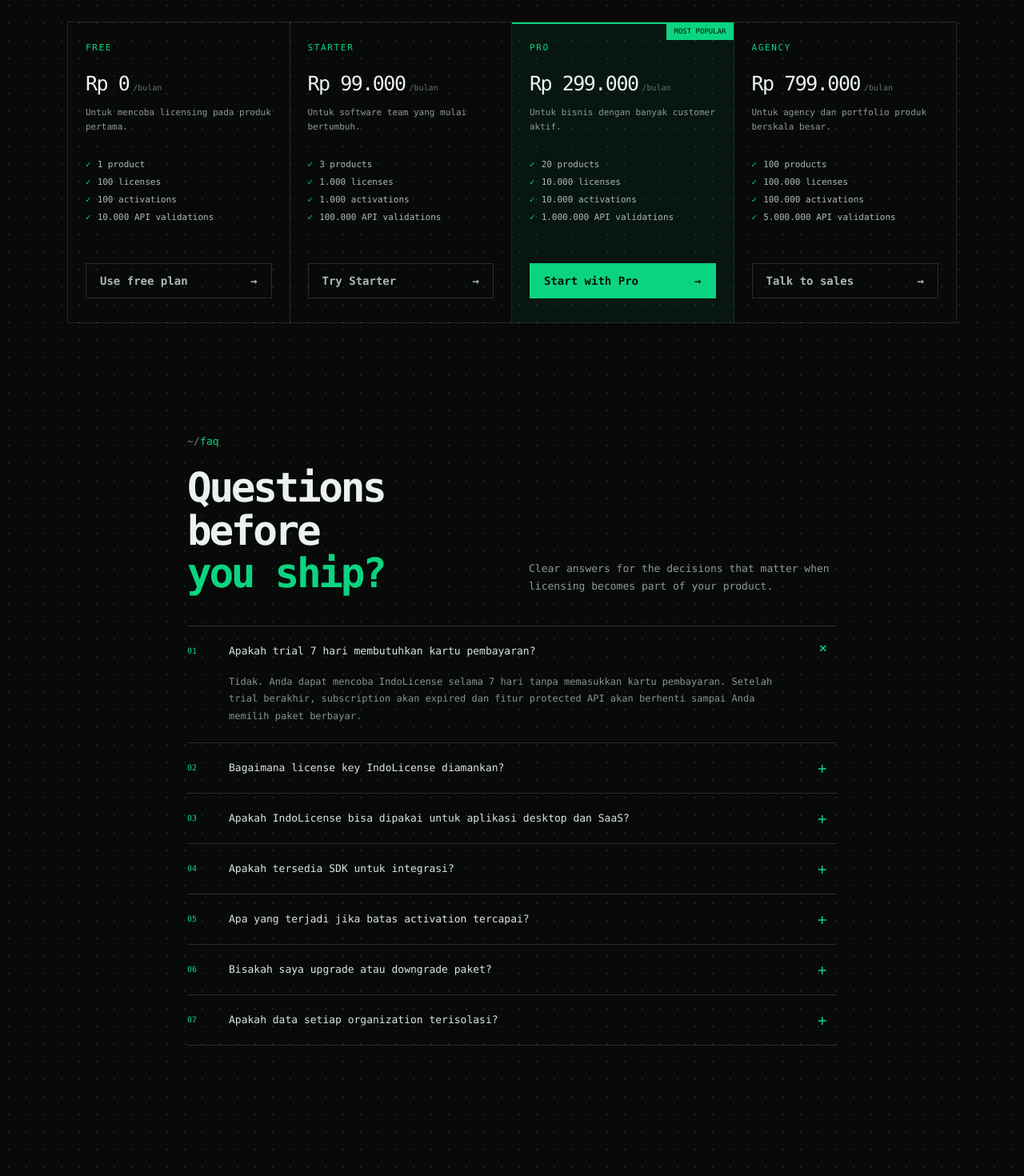
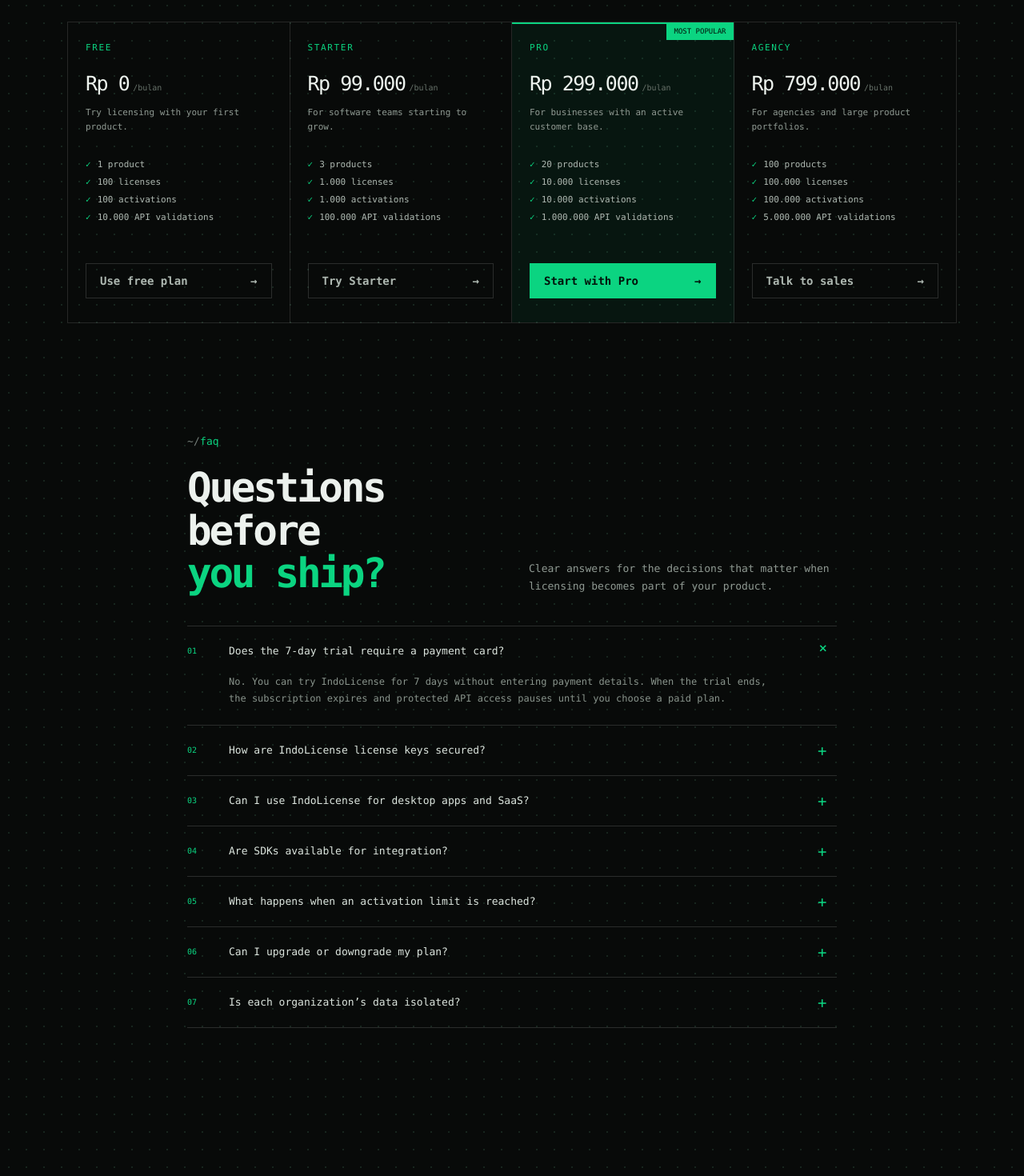
Before and after one commit to nocturnalismee/web-license-manager, a Next.js app: page / in a window 1280 px wide. Shown: the part 2380-3850 px from the top of the page at 80% size. Built offline with nearby package versions, Linux system fonts and the light colour scheme.

Commit message:
fix: keep landing copy language consistent

```diff
--- a/src/app/page.tsx
+++ b/src/app/page.tsx
@@ -17,20 +17,20 @@
 ];
 
 const pricingPlans = [
-  { name: "Free", price: "Rp 0", description: "Untuk mencoba licensing pada produk pertama.", limits: ["1 product", "100 licenses", "100 activations", "10.000 API validations"], featured: false, action: "Use free plan", href: "/auth/sign-up" },
-  { name: "Starter", price: "Rp 99.000", description: "Untuk software team yang mulai bertumbuh.", limits: ["3 products", "1.000 licenses", "1.000 activations", "100.000 API validations"], featured: false, action: "Try Starter", href: "/auth/sign-up" },
-  { name: "Pro", price: "Rp 299.000", description: "Untuk bisnis dengan banyak customer aktif.", limits: ["20 products", "10.000 licenses", "10.000 activations", "1.000.000 API validations"], featured: true, action: "Start with Pro", href: "/auth/sign-up" },
-  { name: "Agency", price: "Rp 799.000", description: "Untuk agency dan portfolio produk berskala besar.", limits: ["100 products", "100.000 licenses", "100.000 activations", "5.000.000 API validations"], featured: false, action: "Talk to sales", href: "mailto:hello@indolicense.dev" },
+  { name: "Free", price: "Rp 0", description: "Try licensing with your first product.", limits: ["1 product", "100 licenses", "100 activations", "10.000 API validations"], featured: false, action: "Use free plan", href: "/auth/sign-up" },
+  { name: "Starter", price: "Rp 99.000", description: "For software teams starting to grow.", limits: ["3 products", "1.000 licenses", "1.000 activations", "100.000 API validations"], featured: false, action: "Try Starter", href: "/auth/sign-up" },
+  { name: "Pro", price: "Rp 299.000", description: "For businesses with an active customer base.", limits: ["20 products", "10.000 licenses", "10.000 activations", "1.000.000 API validations"], featured: true, action: "Start with Pro", href: "/auth/sign-up" },
+  { name: "Agency", price: "Rp 799.000", description: "For agencies and large product portfolios.", limits: ["100 products", "100.000 licenses", "100.000 activations", "5.000.000 API validations"], featured: false, action: "Talk to sales", href: "mailto:hello@indolicense.dev" },
 ];
 
 const faqs = [
-  { question: "Apakah trial 7 hari membutuhkan kartu pembayaran?", answer: "Tidak. Anda dapat mencoba IndoLicense selama 7 hari tanpa memasukkan kartu pembayaran. Setelah trial berakhir, subscription akan expired dan fitur protected API akan berhenti sampai Anda memilih paket berbayar." },
-  { question: "Bagaimana license key IndoLicense diamankan?", answer: "License key dibuat dengan random generator yang aman. IndoLicense hanya menyimpan hash dan key prefix di database, sehingga plaintext key tidak dapat diambil ulang dari dashboard." },
-  { question: "Apakah IndoLicense bisa dipakai untuk aplikasi desktop dan SaaS?", answer: "Bisa. Public API mendukung validasi license, aktivasi installation, dan deactivation untuk desktop app, web app, plugin, API, maupun software yang didistribusikan ke customer." },
-  { question: "Apakah tersedia SDK untuk integrasi?", answer: "Ya. IndoLicense menyediakan reference SDK JavaScript dan PHP, selain endpoint REST yang dapat digunakan dari bahasa pemrograman apa pun." },
-  { question: "Apa yang terjadi jika batas activation tercapai?", answer: "Permintaan activation baru akan ditolak dengan error yang jelas. Customer dapat menonaktifkan installation lama dari sistem Anda atau dashboard sebelum melakukan activation di perangkat baru." },
-  { question: "Bisakah saya upgrade atau downgrade paket?", answer: "Bisa. Upgrade dapat diproses segera setelah pembayaran berhasil, sedangkan downgrade dijadwalkan pada akhir periode berjalan agar entitlement yang sudah digunakan tetap konsisten." },
-  { question: "Apakah data setiap organization terisolasi?", answer: "Ya. Setiap organization memiliki tenant context dan akses diverifikasi server-side berdasarkan membership serta role, sehingga resource organization lain tidak dapat diakses." },
+  { question: "Does the 7-day trial require a payment card?", answer: "No. You can try IndoLicense for 7 days without entering payment details. When the trial ends, the subscription expires and protected API access pauses until you choose a paid plan." },
+  { question: "How are IndoLicense license keys secured?", answer: "License keys are generated with a secure random generator. IndoLicense stores only a hash and key prefix, so the plaintext key cannot be recovered from the dashboard or database." },
+  { question: "Can I use IndoLicense for desktop apps and SaaS?", answer: "Yes. The public API supports license validation, installation activation, and deactivation for desktop apps, web apps, plugins, APIs, and distributed software." },
+  { question: "Are SDKs available for integration?", answer: "Yes. IndoLicense provides reference SDKs for JavaScript and PHP, plus a REST API that can be used with any programming language." },
+  { question: "What happens when an activation limit is reached?", answer: "A new activation request is rejected with a clear error. Your customer can deactivate an old installation from your system or dashboard before activating a new device." },
+  { question: "Can I upgrade or downgrade my plan?", answer: "Yes. Upgrades can take effect after successful payment, while downgrades are scheduled for the end of the current period so existing entitlements remain consistent." },
+  { question: "Is each organization’s data isolated?", answer: "Yes. Every organization has its own tenant context, and access is verified server-side through membership and role checks so other organizations’ resources remain inaccessible." },
 ];
 
 export default function HomePage() {
```
